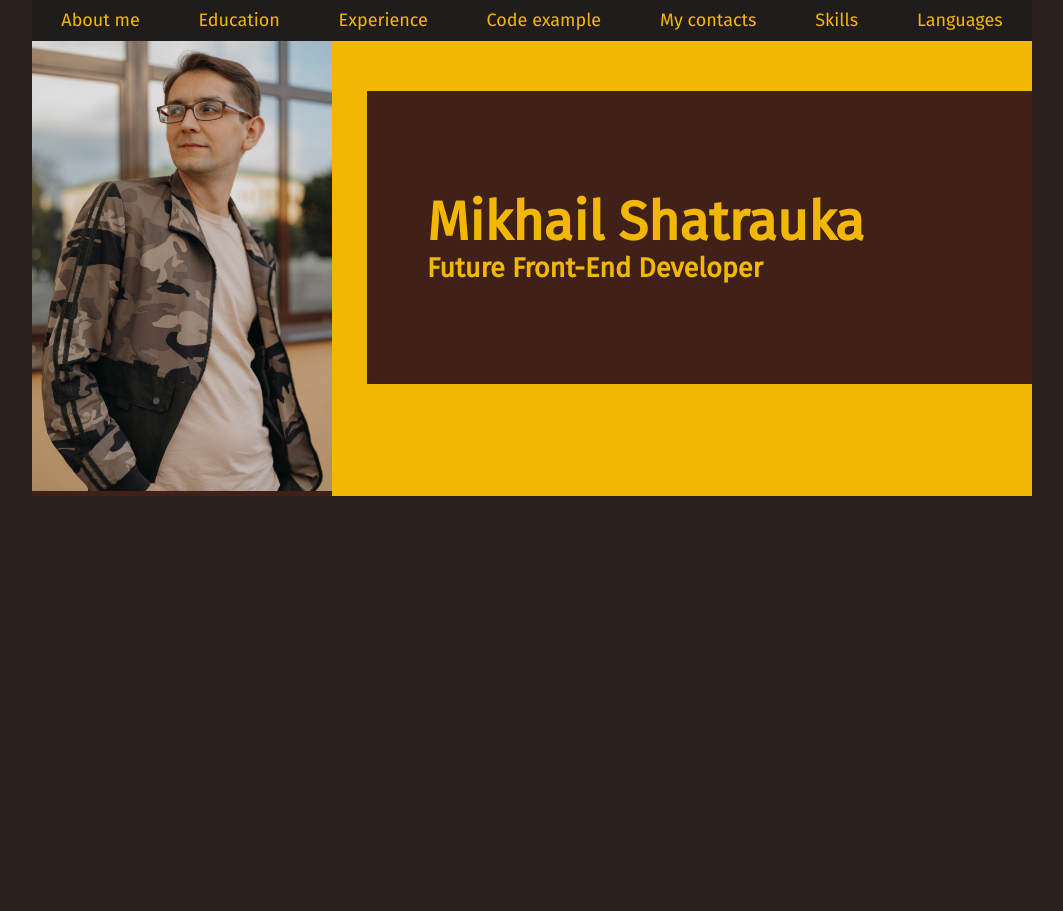
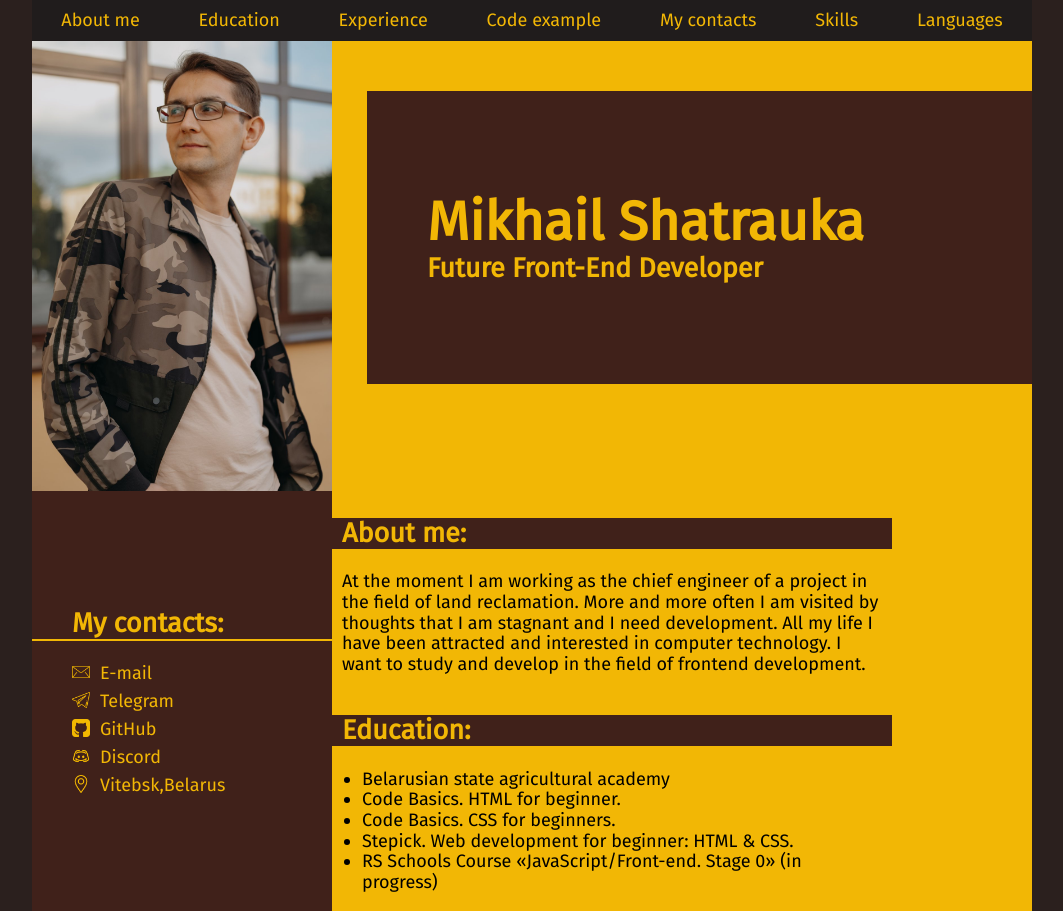
Before and after one commit to manyll90/rsschool-cv, a plain HTML site: page index.html in a window 1280 px wide. Shown: the whole page, without its empty margins (108-1171 px from the left). Before the commit the page ends 800 px from the top, so only its background shows below. Drawn offline with Linux system fonts and the light colour scheme.

Commit message:
feat: add info: about me, my contacts, education

```diff
--- a/index.html
+++ b/index.html
@@ -43,6 +43,58 @@
                     </section>
                 </div>
             </div>
+            <div class="block">
+                <div class="left-block">
+                    <section class="section-left">
+                        <h2 class="section-left-header" id="contacts">My contacts:</h2>
+                        <ul class="section-left-list">
+                            <li class="flex-list"><img class="list-icon" src="./assets/img/mail.png" alt="mail icon">
+                                <a class="contacts-list" href="mailto:garethmanyll@gmail.com"
+                                    target="_blank">E-mail</a></li>
+                            <li class="flex-list"><img class="list-icon" src="./assets/img/tgicon.png" alt="telegram icon">
+                                <a class="contacts-list" href="https://t.me/manyll90"
+                                    target="_blank">Telegram</a></li>
+                            <li class="flex-list"><img class="list-icon" src="./assets/img/github.png" alt="github icon">
+                                <a class="contacts-list" href="https://github.com/manyll90"
+                                    target="_blank">GitHub</a></li>
+                            <li class="flex-list"><img class="list-icon" src="./assets/img/discord.png" alt="discord icon">
+                                <a class="contacts-list" href="https://discord.com/users/707280165931188334"
+                                    target="_blank">Discord</a></li>
+                            <li class="flex-list"><img class="list-icon" src="./assets/img/location.png" alt="location icon">
+                                <a class="contacts-list" href="https://www.google.by/maps/place/Витебск" target="_blank">Vitebsk,Belarus</a>
+                            </li>
+                        </ul>
+                    </section>
+
+                </div>
+                <div class="right-block">
+                    <section class="section-right">
+                        <h2 class="section-right-header" id="about-me">About me:</h2>
+                        <p class="section-right-p">At the moment I am working as the chief engineer of a project in the
+                            field of land reclamation.
+                            More and more often I am visited by thoughts that I am stagnant and I need development.
+                            All my life I have been attracted and interested in computer technology.
+                            I want to study and develop in the field of frontend development.
+                        <p>
+                    </section>
+                    <section class="section-right">
+                        <h2 class="section-right-header" id="education">Education:</h2>
+                        <ul class="section-right-list">
+                            <li><a class="education-list" href="#" onclick="return false;">Belarusian state agricultural
+                                    academy</a></li>
+                            <!--href="#" onclick="return false;" делает ссылку заглушку которая не перебрасывает наверх страницы-->
+                            <li><a class="education-list" href="https://ru.code-basics.com/languages/html"
+                                    target="_blank">Сode Basics. HTML for beginner.</a></li>
+                            <li><a class="education-list" href="https://ru.code-basics.com/languages/css"
+                                    target="_blank">Сode Basics. CSS for beginners.</a></li>
+                            <li><a class="education-list" href="https://stepik.org/course/38218/syllabus"
+                                    target="_blank">Stepick. Web development for beginner: HTML & CSS.</a></li>
+                            <li><a class="education-list" href="https://rs.school/" target="_blank">RS Schools Course
+                                    «JavaScript/Front-end. Stage 0» (in progress)</a></li>
+                        </ul>
+                    </section>
+                </div>
+            </div>
         </div>
     </main>
 </body>
--- a/style.css
+++ b/style.css
@@ -45,7 +45,7 @@ a {
 
 /*-------------------------------------------*MAIN START*------------------------------------------*/
 
-/*-----main-header-------*/
+/*-----main-header start-------*/
 
 .main-header {
     display: flex;
@@ -88,7 +88,88 @@ h1 {
     color: #F2B705;
     background: url("assets/icon/css.png") no-repeat;
 }
-/*-----main-header-------*/
+/*-----main-header end-------*/
+
+.block {
+    display: flex;
+}
+
+/*-----left-block start-------*/
+
+.left-block {
+    display: flex;
+    justify-content:space-around;     /*Левый блок ставим флекс расположение в колонку и делаем спейс битвин располоджение по вертикали*/
+    flex-direction: column;
+    width: 30%;
+    background-color: #40211A;
+}
+
+.section-left-header {
+    padding: 0 20px 0 40px;
+    background-color: #40211A;
+    color: #F2B705;
+    border-bottom: 2px solid #F2B705;
+}
+
+.section-left-list {
+    padding: 0 20px 0 40px;
+    text-decoration: none;
+}
+
+.flex-list {
+    display: flex;
+    color: #F2B705;
+}
+.list-icon {
+    margin: 0 10px 10px 0;
+    width: 18px;
+}
+.contacts-list {
+    color: #F2B705;
+}
+
+/*-----left-block end-------*/
+
+/*-----right-block start-------*/
+
+.right-block {
+    width: 70%;
+    background-color:#F2B705;
+    display: flex;
+    justify-content:space-around;
+    flex-direction: column;
+}
+
+.section-right {
+    width: 80%;
+}
+
+.section-right-header {
+    padding: 0 10px;
+    background-color: #40211A;
+    color: #F2B705;
+}
+
+.section-right-p {
+    padding: 0 10px;
+}
+
+.section-right-list {
+    padding: 0 10px 0 30px;
+    text-decoration: none;
+}
+
+.section-right-list-2 {
+    padding: 0 10px;
+}
+
+.education-list {
+    color: #000000;
+}
+
+
+
+/*-----right-block end-------*/
 
 /*--------------------------------------------*MAIN END*-------------------------------------------*/
 
```
Also changed, not shown: assets/img/discord.png (added), assets/img/github.png (added), assets/img/location.png (added), assets/img/mail.png (added), assets/img/tgicon.png (added).
